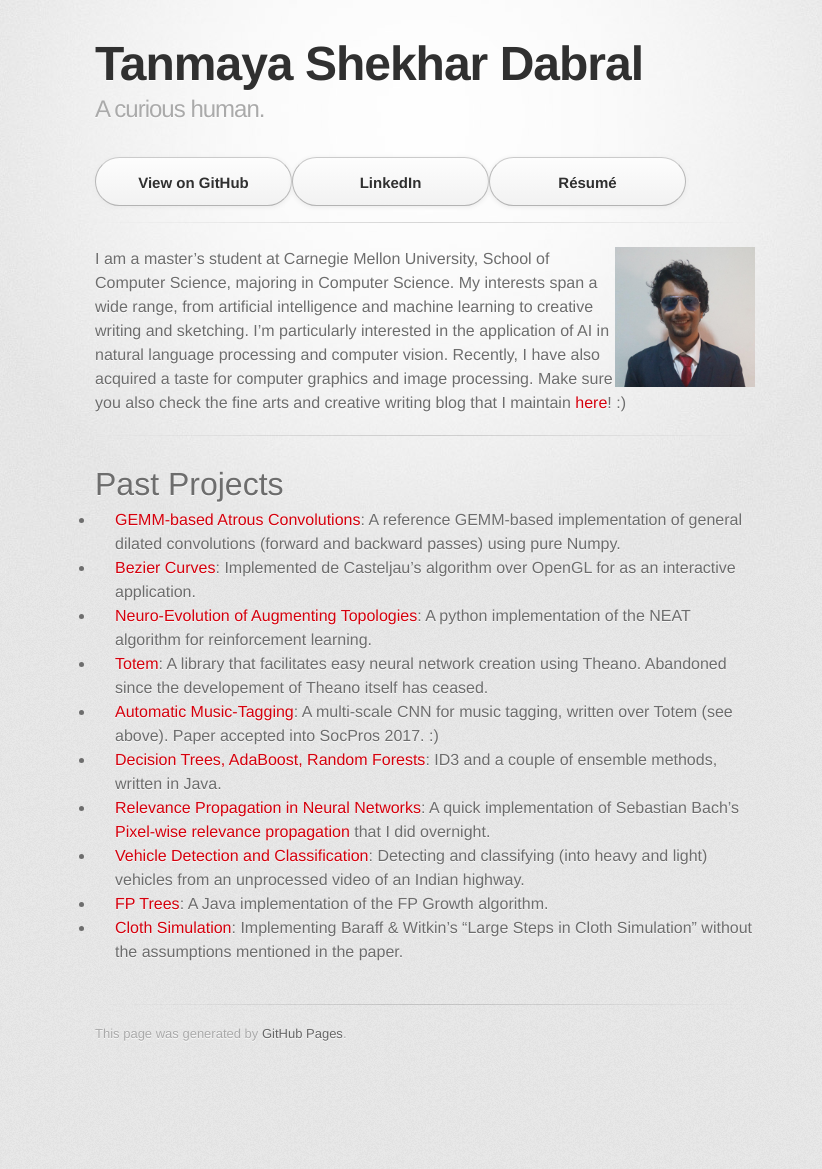
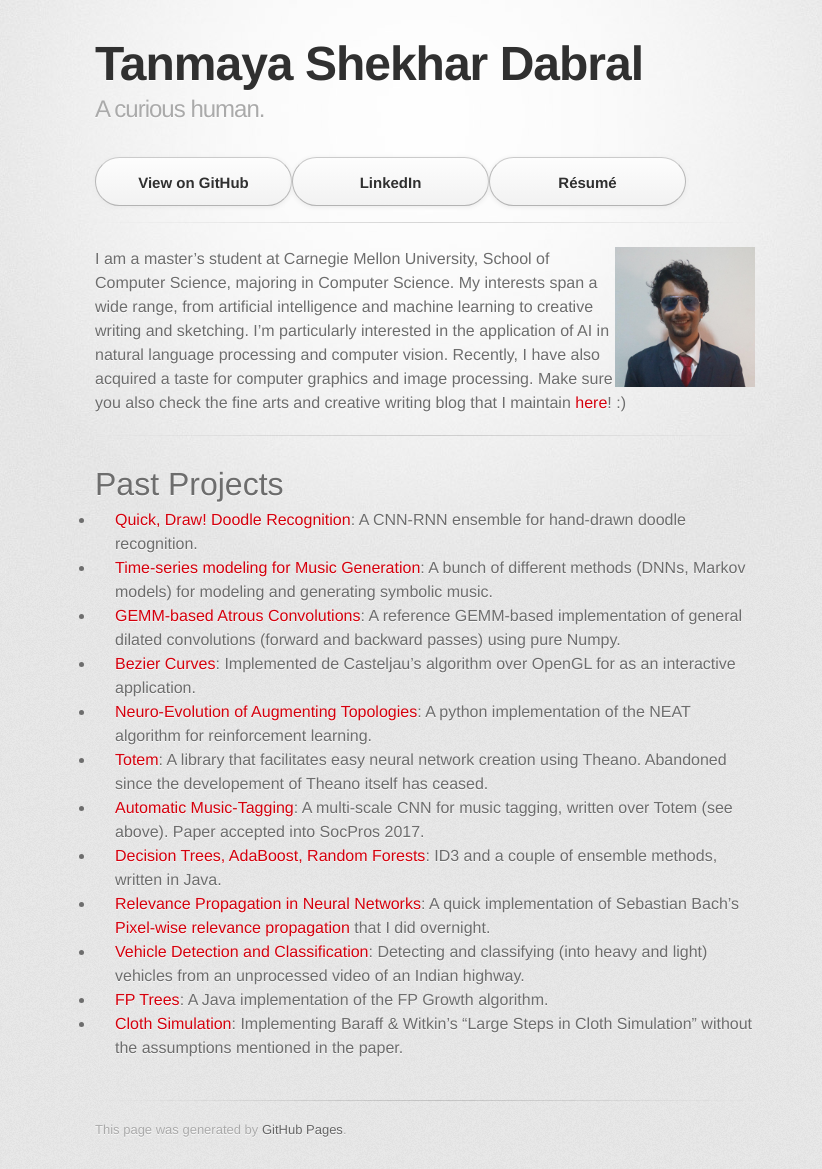
Before and after one commit to many-facedgod/many-facedgod.github.io, a Jekyll site: the page built from index.md, in a window 1280 px wide. Shown: the whole page, without its empty margins (215-1037 px from the left). Built offline with Jekyll 4.4.1, drawn with Linux system fonts in a browser that asks for light colours; some web fonts are replaced; before the commit the page ends 1073 px from its top, so only the background shows below that.

Commit message:
More projects added

```diff
--- a/index.md
+++ b/index.md
@@ -8,11 +8,13 @@ ___
 
 # Past Projects
 
+* [Quick, Draw! Doodle Recognition](https://github.com/many-facedgod/QuickDraw-Doodle-Recognition): A CNN-RNN ensemble for hand-drawn doodle recognition.
+* [Time-series modeling for Music Generation](https://github.com/many-facedgod/Music-Generation): A bunch of different methods (DNNs, Markov models) for modeling and generating symbolic music.
 * [GEMM-based Atrous Convolutions](https://github.com/many-facedgod/Numpy-GEMM-based-Atrous-CNN): A reference GEMM-based implementation of general dilated convolutions (forward and backward passes) using pure Numpy.
 * [Bezier Curves](https://github.com/many-facedgod/Bezier-Drawing): Implemented de Casteljau's algorithm over OpenGL for as an interactive application.
 * [Neuro-Evolution of Augmenting Topologies](https://github.com/many-facedgod/NEAT-RL): A python implementation of the NEAT algorithm for reinforcement learning.
 * [Totem](https://github.com/many-facedgod/Totem): A library that facilitates easy neural network creation using Theano. Abandoned since the developement of Theano itself has ceased.
-* [Automatic Music-Tagging](https://github.com/many-facedgod/Music-Tagger): A multi-scale CNN for music tagging, written over Totem (see above). Paper accepted into SocPros 2017. :)
+* [Automatic Music-Tagging](https://github.com/many-facedgod/Music-Tagger): A multi-scale CNN for music tagging, written over Totem (see above). Paper accepted into SocPros 2017.
 * [Decision Trees, AdaBoost, Random Forests](https://github.com/many-facedgod/Decision-Trees): ID3 and a couple of ensemble methods, written in Java.
 * [Relevance Propagation in Neural Networks](https://github.com/many-facedgod/Relevance-Prop): A quick implementation of Sebastian Bach's [Pixel-wise relevance propagation](https://www.ncbi.nlm.nih.gov/pmc/articles/PMC4498753/) that I did overnight.
 * [Vehicle Detection and Classification](https://github.com/many-facedgod/Vehicle-Detection-and-Classification): Detecting and classifying (into heavy and light) vehicles from an unprocessed video of an Indian highway.
```
